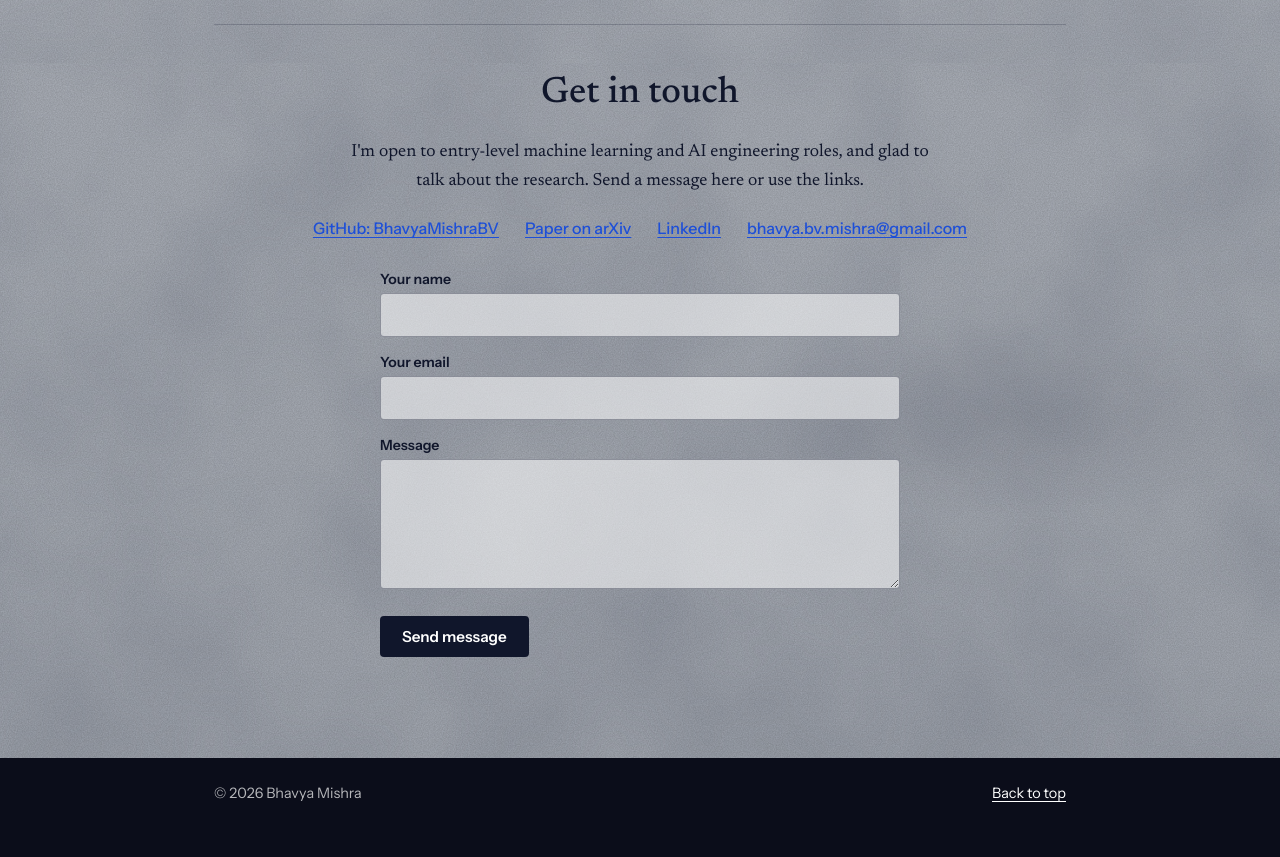
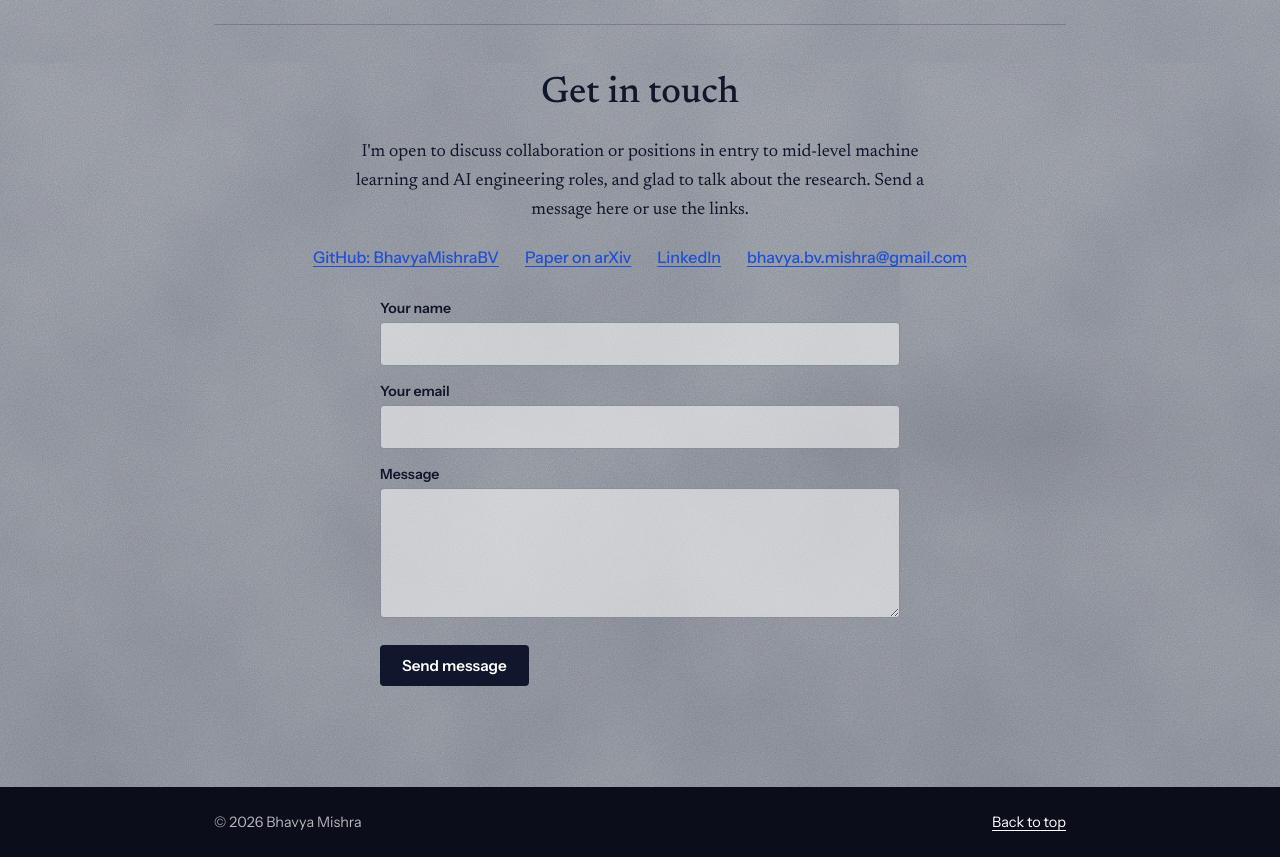
Before and after one commit to BhavyaMishraBV/BhavyaMishraSite, a plain HTML site: page index.html in a window 1280 px wide. Shown: the part 3920-4777 px from the top of the page. Before the commit the page ends 4748 px from the top, so only its background shows below. Drawn offline with Linux system fonts and the light colour scheme.

Commit message:
Update index.html

```diff
--- a/index.html
+++ b/index.html
@@ -153,7 +153,7 @@
       <!-- Contact -->
       <section class="section contact" id="contact">
         <h2>Get in touch</h2>
-        <p>I'm open to entry-level machine learning and AI engineering roles, and glad to talk about the research. Send a message here or use the links.</p>
+        <p>I'm open to discuss collaboration or positions in entry to mid-level machine learning and AI engineering roles, and glad to talk about the research. Send a message here or use the links.</p>
         <ul class="links">
           <li><a href="https://github.com/BhavyaMishraBV">GitHub: BhavyaMishraBV</a></li>
           <li><a href="https://arxiv.org/abs/2604.12009">Paper on arXiv</a></li>
```
